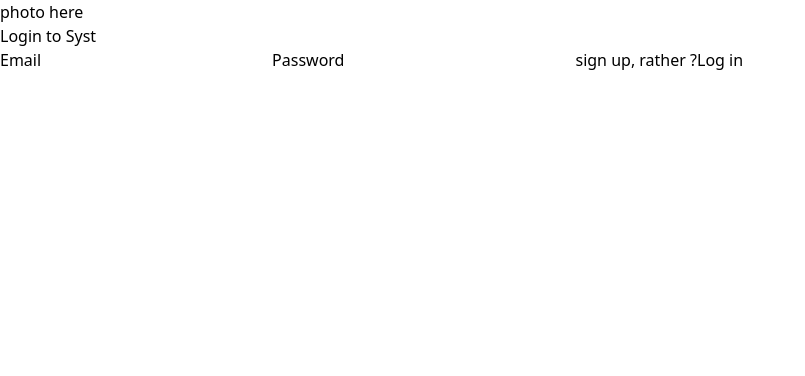
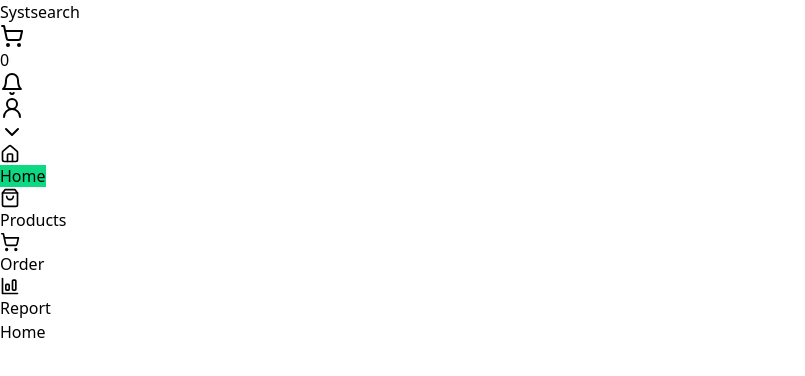
Before and after one commit to holaliamewu/rancard-pos, a React (Vite) app: page / in a window 1280 px wide. Shown: the top 376 px of the page, without its empty margins (0-805 px from the left). Built offline with nearby package versions, Linux system fonts and the light colour scheme.

Commit message:
feat: home page

```diff
--- a/package.json
+++ b/package.json
@@ -10,6 +10,7 @@
     "preview": "vite preview"
   },
   "dependencies": {
+    "lucide-react": "^0.390.0",
     "react": "^18.2.0",
     "react-dom": "^18.2.0",
     "react-router-dom": "^6.23.1"
--- a/src/App.jsx
+++ b/src/App.jsx
@@ -1,16 +1,22 @@
-import React, { useState } from "react";
+import React, { useState, createContext } from "react";
 import { BrowserRouter, Routes, Route } from "react-router-dom";
 import Layout from "./pages/Layout";
 import Home from "./pages/Home";
-import SignupAndLogin from "./pages/SignupAndLogin";
+import Login from "./pages/Login";
 import Product from "./pages/Product";
 import Order from "./pages/Order";
 import Report from "./pages/Report";
 
+
+export const AuthContext = createContext();
+
 export default function App() {
-  const [isAuthenticated, setIsAuthenticated] = useState(false);
+  const [isAuthenticated, setIsAuthenticated] = useState(true);
 
   return (
+    <>
+    <AuthContext.Provider value={[isAuthenticated, setIsAuthenticated]} >
+    {
       isAuthenticated ? (
         <BrowserRouter>
           <Routes>
@@ -23,7 +29,10 @@ export default function App() {
           </Routes>
         </BrowserRouter>
       ) : (
-      <SignupAndLogin />
+        <Login />
       )
+    }
+      </AuthContext.Provider >
+      </>
   );
 }
--- a/src/components/Header.jsx
+++ b/src/components/Header.jsx
@@ -1,13 +1,26 @@
 import React from 'react'
+import { ShoppingCart, Bell, UserRound, ChevronDown  } from 'lucide-react'
 
 export default function Header() {
   return (
-    <div className='flex justify-between items-center shadow-[0px_1px_14px_6px_#00000005] h-[104px] '>
+    <div className='flex justify-between items-center  shadow-[0px_1px_14px_6px_#00000005] h-[104px] px-[5%] '>
         <span className='text-[40px] text-[#0dd983] font-[400] ' >Syst</span>
         <span className='' >
             <span className='flex items-center justify-center border border-[#cbcbcb] h-[64px] w-[495px] rounded-full px-[24px] py-[16px] ' >search</span>
         </span>
-        <span className='' >cart, bell, user and drop-down</span>
+        <span className='flex items-center gap-[24px] ' >
+        <span className='flex items-center justify-center gap-[16px] px-[8px] py-[16px] rounded-full bg-[#0dd983] text-white w-[88px] h-[42px] ' >
+            <span className='' >
+                <ShoppingCart />
+            </span>
+            <h4 className='' >0</h4>
+        </span>
+        <Bell />
+        <span className='flex items-center justify-center gap-[16px] w-[88px] h-[48px] ' >
+            <UserRound />
+            <ChevronDown />
+        </span>
+        </span>
     </div>
   )
 }
--- a/src/components/Sidebar.jsx
+++ b/src/components/Sidebar.jsx
@@ -1,14 +1,31 @@
 import React from 'react'
 import { NavLink } from 'react-router-dom'
+import { Home, ShoppingBag, ShoppingCart, BarChartBig } from 'lucide-react'
 
 export default function Sidebar() {
+
   return (
-    <div className='flex flex-col items-center  bg-white w-[358px] h-full '>
-        <div className='flex flex-col gap-[16px] items-center bg-transparent w-[296px] ' >
-            <NavLink to='/' className='flex w-full rounded-[8px] px-[24px] py-[16px] active:bg-[#0dd983] focus:bg-[#0dd983] focus:text-white text-[20px] font-[600] leading-[24px] bg-transparent text-[#8f8f8f] ' >Home</NavLink>
-            <NavLink to='/products' className='flex w-full rounded-[8px] px-[24px] py-[16px] active:bg-[#0dd983] focus:bg-[#0dd983] focus:text-white text-[20px] font-[600] leading-[24px] bg-transparent text-[#8f8f8f] ' >Products</NavLink>
-            <NavLink to='/order' className='flex w-full rounded-[8px] px-[24px] py-[16px] active:bg-[#0dd983] focus:bg-[#0dd983] focus:text-white text-[20px] font-[600] leading-[24px] bg-transparent text-[#8f8f8f] ' >Order</NavLink>
-            <NavLink to='/report' className='flex w-full rounded-[8px] px-[24px] py-[16px] active:bg-[#0dd983] focus:bg-[#0dd983] focus:text-white text-[20px] font-[600] leading-[24px] bg-transparent text-[#8f8f8f] ' >Report</NavLink>
+    <div className='flex flex-col items-center  bg-white w-[358px] h-full px-[5%] '>
+        <div className='flex flex-col gap-[16px] items-center bg-transparent w-[296px]  bg-white' >
+            <NavLink
+            to="/"
+          end
+          style={({ isActive }) => ({
+            background: isActive ? '#0dd983' : '#fff'
+          })}
+            className='flex w-full rounded-[8px] px-[24px] py-[16px] focus:text-white text-[20px] gap-[8px] font-[600] leading-[24px] bg-transparent text-[#8f8f8f] ' > <Home size={20} /> Home</NavLink>
+            <NavLink
+            to='/products'
+            style={ (isActive) => { { background: isActive ? '#0dd983' : '#fff'}}}
+            className='flex w-full rounded-[8px] px-[24px] py-[16px] active:bg-[#0dd983] focus:bg-[#0dd983] focus:text-white text-[20px] font-[600] leading-[24px] bg-transparent text-[#8f8f8f] ' > <ShoppingBag size={20} /> Products</NavLink>
+            <NavLink
+            to='/order'
+            style={ (isActive) => { { background: isActive ? '#0dd983' : '#fff'}}}
+            className='flex w-full rounded-[8px] px-[24px] py-[16px] active:bg-[#0dd983] focus:bg-[#0dd983] focus:text-white text-[20px] font-[600] leading-[24px] bg-transparent text-[#8f8f8f] ' > <ShoppingCart size={20} /> Order</NavLink>
+            <NavLink
+            to='/report'
+            style={ (isActive) => { { background: isActive ? '#0dd983' : '#fff'}}}
+            className='flex w-full rounded-[8px] px-[24px] py-[16px] active:bg-[#0dd983] focus:bg-[#0dd983] focus:text-white text-[20px] font-[600] leading-[24px] bg-transparent text-[#8f8f8f] ' > <BarChartBig size={20} /> Report</NavLink>
         </div>
     </div>
   )
--- /dev/null
+++ b/src/pages/Login.jsx
@@ -0,0 +1,128 @@
+import React, { useContext, useState } from 'react';
+import { AuthContext } from '../App';
+
+export default function Login() {
+
+  const [ isAuthenticated, setAuthenticated ] = useContext( AuthContext )
+  const [allCorrect, setAllCorrect] = useState(false);
+  const [form, setForm] = useState({
+    username: '',
+    password: ''
+  });
+  const [error, setError] = useState({
+    username: '',
+    password: ''
+  });
+
+  const handleChange = (e) => {
+    const { name, value } = e.target;
+    setForm((prev) => ({
+      ...prev,
+      [name]: value
+    }));
+    setError((prev) => ({
+      ...prev,
+      [name]: ''
+    }));
+  };
+
+  const handleSubmit = async (e) => {
+    e.preventDefault();
+
+    const { username, password } = form;
+    let formValid = true;
+
+    if (!username) {
+      setError((prev) => ({
+        ...prev,
+        username: 'Username is required'
+      }));
+      formValid = false;
+    } else if (username !== 'me@rancard233') {
+      setError((prev) => ({
+        ...prev,
+        username: 'Username does not exist.'
+      }));
+      formValid = false;
+    }
+
+    if (!password) {
+      setError((prev) => ({
+        ...prev,
+        password: 'You forgot to enter your Password.'
+      }));
+      formValid = false;
+    } else if (password.length < 8) {
+      setError((prev) => ({
+        ...prev,
+        password: 'Password characters should not be less than 8.'
+      }));
+      formValid = false;
+    } else if (password !== 'rancard233') {
+      setError((prev) => ({
+        ...prev,
+        password: 'Wrong password.'
+      }));
+      formValid = false;
+    }
+
+    if (!formValid) {
+      return;
+    }
+
+    setAllCorrect(true);
+
+    try {
+      setAuthenticated(true)
+      console.log('Form submitted:', { username, password });
+      setForm({ username: '', password: '' });
+    } catch (error) {
+      console.error('Error submitting form:', error);
+    }
+  };
+
+  return (
+    <div className='flex'>
+      <section className='hidden lg:inline-block bg-red-300 lg:w-1/2 h-[100vh]'>photo here</section>
+      <section className='flex flex-col gap-[80px] items-center justify-center w-full lg:w-1/2 h-[100vh] lg:pl-[100px]'>
+        <h1 className='text-[35px] lg:mr-auto font-[600] leading-[42px]'>Login to Syst</h1>
+        <form onSubmit={handleSubmit} className='flex flex-col mx-auto lg:mr-auto gap-[40px] w-full max-w-[600px]'>
+          <span className='flex flex-col'>
+            <label htmlFor='username' className='text-[16px] text-[#707070] leading-[19.2px] font-[400]'>
+              Username
+            </label>
+            <input
+              className='border-b border-b-[#cccccc] w-[90%]'
+              type='text'
+              name='username'
+              value={form.username}
+              onChange={handleChange}
+            />
+            {error.username && <span style={{ color: 'red' }}>{error.username}</span>}
+          </span>
+          <span className='flex flex-col'>
+            <label htmlFor='password' className='text-[16px] text-[#707070] leading-[19.2px] font-[400]'>
+              Password
+            </label>
+            <input
+              className='border-b border-b-[#cccccc] w-[90%]'
+              type='password'
+              name='password'
+              value={form.password}
+              onChange={handleChange}
+            />
+            {error.password && <span style={{ color: 'red' }}>{error.password}</span>}
+          </span>
+          <button
+          style={{
+            backgroundColor: allCorrect ? '#0dd983' : '#0dd9834f'
+          }}
+          type='submit'
+          className='flex items-center justify-center bg-[#] h-[60px] px-[16px] py-[24px] rounded-full text-[23px] text-[#16CB7F] font-[500] leading-[27.6px]'>
+            Log in
+          </button>
+        </form>
+      </section>
+    </div>
+  );
+}
--- a/src/pages/Product.jsx
+++ b/src/pages/Product.jsx
@@ -1,7 +1,28 @@
 import React from 'react'
+import { Star } from 'lucide-react';
 
 export default function Product() {
   return (
-    <div>Product</div>
+    <div className='w-full pt-[74px] px-[24px] bg-gray-100 '>
+      <span className='flex w-full min-h-screen justify-between' >
+        <h1 className='text-[40px] font-[700] ' >Product</h1>
+        <span className='flex gap-[16px] ' >
+          <button className='flex  items-center justify-center text-[20px] text-[#0dd983] p-[24px] rounded-full border border-[#0dd983] h-[69px]  ' >Add Product</button>
+          <button className='flex  items-center justify-center text-[20px] text-white p-[24px] rounded-full border border-[#0dd983] h-[69px] bg-[#0dd983]  ' >Add to cart</button>
+        </span>
+        <section className='' >
+          <span className='' >
+            <img src='https://images.app.goo.gl/zLrEoGEAwmnuJS5u5' alt='picture of product' />
+            <span className='' >
+              <h3 className='' >Fufu with soup</h3>
+              <span className='' >
+                <Star />
+                <h5 className='' >4.9</h5>
+              </span>
+            </span>
+          </span>
+        </section>
+      </span>
+    </div>
   )
 }
--- a/src/pages/SignupAndLogin.jsx
+++ /dev/null
@@ -1,55 +0,0 @@
-import React, { useState } from 'react'
-
-export default function SignupAndLogin() {
-
-  const [ login, setLogin ] = useState(true)
-  return (
-    <div className='flex  '>
-      <section className='hidden lg:inline-block bg-red-300 lg:w-1/2 h-[100vh]' >photo here</section>
-      <section className='flex flex-col gap-[80px] items-center justify-center w-full lg:w-1/2 h-[100vh] lg:pl-[100px]' >
-        <h1 className='text-[35px] lg:mr-auto font-[600] leading-[42px]' >{ login ? 'Login' : 'Sign up'} to Syst</h1>
-        <form className='flex flex-col  mx-auto lg:mr-auto gap-[40px] w-full max-w-[600px]  ' >
-          { login ?
-            (<>
-              <span className='flex flex-col' >
-              <label htmlFor='email' className='text-[16px] text-[#707070] leading-[19.2px] font-[400] ' >Email</label>
-              <input className='border-b border-b-[#cccccc] w-[90%] ' type='email' name='email' />
-            </span>
-            <span className='flex flex-col' >
-              <label htmlFor='password' className='text-[16px] text-[#707070] leading-[19.2px] font-[400] ' >Password</label>
-              <input className='border-b border-b-[#cccccc] w-[90%] ' type='password' name='password' />
-            </span>
-              </>
-            ) :
-            <>
-              <span className='flex flex-col' >
-              <label htmlFor='email' className='text-[16px] text-[#707070] leading-[19.2px] font-[400] ' >Email</label>
-              <input className='border-b border-b-[#cccccc] w-[90%] ' type='text' name='email' />
-            </span>
-              <span className='flex flex-col' >
-              <label htmlFor='firstName' className='text-[16px] text-[#707070] leading-[19.2px] font-[400] ' >First name</label>
-              <input className='border-b border-b-[#cccccc] w-[90%] ' type='text' name='firstName' />
-            </span>
-              <span className='flex flex-col' >
-              <label htmlFor='lastName' className='text-[16px] text-[#707070] leading-[19.2px] font-[400] ' >Last name</label>
-              <input className='border-b border-b-[#cccccc] w-[90%] ' type='text' name='lastName' />
-            </span>
-            <span className='flex flex-col' >
-              <label htmlFor='password' className='text-[16px] text-[#707070] leading-[19.2px] font-[400] ' >Password</label>
-              <input className='border-b border-b-[#cccccc] w-[90%] ' type='password' name='password' />
-            </span>
-              </>
-        }
-          <span className='flex flex-col w-[90%] gap-[20px]' >
-          {
-            login ?
-            <span onClick={ () => { setLogin(false)}} className=' text-sm ml-auto underline cursor-pointer ' >sign up, rather ?</span>
-            : <span onClick={ () => {setLogin(true)}} className=' text-sm ml-auto underline cursor-pointer ' >log in, rather ?</span>
-          }
-            <button type='button' className='flex items-center justify-center bg-[#0dd9834f] h-[60px] px-[16px] py-[24px] rounded-full text-[23px] text-[#16CB7F] font-[500] leading-[27.6px] ' >{ login ? 'Log in' : 'Sign up'}</button>
-          </span>
-        </form>
-      </section>
-    </div>
-  )
-}
```
Also changed, not shown: 1 other file (tests, documents, lock files or other folders). Lines whose indentation alone changed are shown as unchanged.
